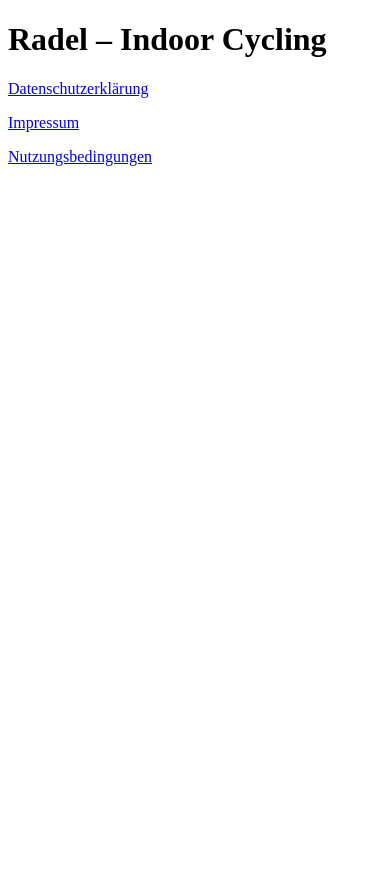
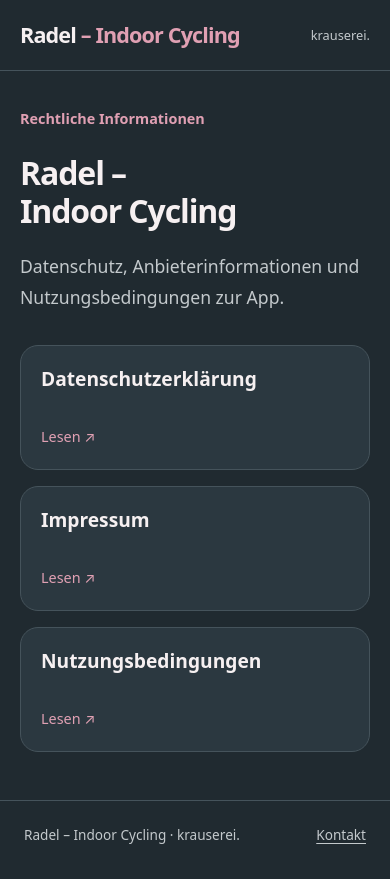
Before and after one commit to basti02k/radel-privacy, a plain HTML site: page index.html in a window 390 px wide. Before the commit the page ends 844 px from the top, so only its background shows below. Drawn offline with Linux system fonts and the light colour scheme.

Commit message:
Style Radel legal pages with responsive dark layout and section navigation

```diff
--- a/index.html
+++ b/index.html
@@ -1,18 +1,13 @@
-<!doctype html>
-<html lang="de">
-<head>
-<meta charset="utf-8">
-<meta name="viewport" content="width=device-width, initial-scale=1">
-<title>Radel – Indoor Cycling</title>
-</head>
-<body>
-<main>
-<h1>Radel – Indoor Cycling</h1>
-<nav aria-label="Rechtliche Informationen">
-<p><a href="privacy/">Datenschutzerklärung</a></p>
-<p><a href="privacy/#impressum">Impressum</a></p>
-<p><a href="privacy/#nutzungsbedingungen">Nutzungsbedingungen</a></p>
-</nav>
-</main>
-</body>
-</html>
+<!doctype html><html lang="de"><head><meta charset="utf-8"><meta name="viewport" content="width=device-width, initial-scale=1"><meta name="theme-color" content="#202a30"><title>Radel – Indoor Cycling</title><style>
+:root{color-scheme:dark;--bg:#202a30;--panel:#2b3840;--text:#f6f0f1;--muted:#c3c9cc;--accent:#e0a0b3;--line:#45535b;font-family:system-ui,-apple-system,BlinkMacSystemFont,"Segoe UI",sans-serif}
+*{box-sizing:border-box}html{scroll-behavior:smooth;scroll-padding-top:7rem}body{margin:0;background:var(--bg);color:var(--text);font-size:17px;line-height:1.75}a{color:var(--accent);text-underline-offset:.22em}a:hover{color:#ffcede}a:focus-visible{outline:3px solid var(--accent);outline-offset:5px;border-radius:3px}
+.site-header{border-bottom:1px solid var(--line);padding:1.1rem max(1.25rem,calc((100vw - 1120px)/2));display:flex;align-items:center;justify-content:space-between;gap:1rem}.brand{color:var(--text);font-weight:700;letter-spacing:-.04em;font-size:1.35rem;text-decoration:none}.brand span{color:var(--accent)}.maker{color:var(--muted);font-size:.9rem}
+main{max-width:1120px;margin:auto;padding:3.5rem 1.5rem 5rem;overflow-wrap:anywhere}h1,h2,h3{line-height:1.2;letter-spacing:-.035em}h1{font-size:clamp(2rem,5vw,3.8rem);font-weight:650;margin:0 0 1.3rem;max-width:22ch}h2{font-size:clamp(1.45rem,3vw,2rem);margin:2.6rem 0 1rem}h3{font-size:1.18rem;margin:2rem 0 .8rem;line-height:1.4}p{margin:0 0 1.2rem}li+li{margin-top:.65rem}ul{padding-left:1.4rem}strong{font-weight:650}
+.legal-nav{position:sticky;top:0;z-index:2;display:flex;flex-wrap:wrap;gap:.4rem;padding:.8rem max(1.25rem,calc((100vw - 1120px)/2));background:#202a30f5;border-bottom:1px solid var(--line);backdrop-filter:blur(14px)}.legal-nav a{text-decoration:none;color:var(--text);padding:.45rem .8rem;border-radius:2rem;font-size:.9rem}.legal-nav a:hover{background:var(--panel);color:var(--accent)}
+.legal-content{max-width:76ch}.legal-content>h1+p{color:var(--muted);font-size:.95rem;border-bottom:1px solid var(--line);padding-bottom:1.8rem;margin-bottom:2rem}.legal-content section{margin-top:4rem;padding-top:1.6rem;border-top:2px solid var(--accent)}.legal-content section>h2:first-child{margin-top:1rem;font-size:clamp(1.8rem,4vw,2.7rem)}
+.eyebrow{color:var(--accent);font-size:.9rem;font-weight:600;margin-bottom:1.4rem}.intro{color:var(--muted);max-width:48ch;font-size:1.1rem}.cards{display:grid;grid-template-columns:repeat(3,minmax(0,1fr));gap:1rem;margin-top:3rem}.card{display:flex;min-height:190px;flex-direction:column;justify-content:space-between;gap:2rem;padding:1.6rem;border:1px solid var(--line);border-radius:18px;background:var(--panel);color:var(--text);text-decoration:none;transition:border-color .15s,transform .15s}.card:hover{border-color:var(--accent);transform:translateY(-3px);color:var(--text)}.card-title{font-size:1.2rem;font-weight:600;line-height:1.4}.card-action{color:var(--accent);font-size:.9rem}
+footer{max-width:1120px;margin:auto;padding:1.4rem 1.5rem 2rem;border-top:1px solid var(--line);display:flex;justify-content:space-between;flex-wrap:wrap;gap:.8rem;color:var(--muted);font-size:.85rem}footer a{color:var(--muted)}
+@media(max-width:640px){body{font-size:16px}.site-header{padding:1rem 1.25rem}.maker{font-size:.8rem}main{padding:2.2rem 1.25rem 3rem}.legal-nav{padding:.65rem .6rem;gap:0}.legal-nav a{padding:.45rem .6rem;font-size:.8rem}.cards{grid-template-columns:1fr;margin-top:2rem}.card{min-height:125px;padding:1.25rem;gap:1.3rem}.legal-content section{margin-top:3rem}}
+@media(prefers-reduced-motion:reduce){html{scroll-behavior:auto}.card{transition:none}.card:hover{transform:none}}
+@media print{body{background:white;color:black}.site-header,.legal-nav,footer{display:none}main{padding:0;max-width:none}a{color:black}.legal-content{max-width:none}}
+</style></head><body><header class="site-header"><a class="brand" href="/radel-privacy/">Radel<span> – Indoor Cycling</span></a><span class="maker">krauserei.</span></header><main><p class="eyebrow">Rechtliche Informationen</p><h1>Radel –<br>Indoor Cycling</h1><p class="intro">Datenschutz, Anbieterinformationen und Nutzungsbedingungen zur App.</p><nav class="cards" aria-label="Rechtliche Informationen"><a class="card" href="privacy/"><span class="card-title">Datenschutzerklärung</span><span class="card-action">Lesen ↗</span></a><a class="card" href="privacy/#impressum"><span class="card-title">Impressum</span><span class="card-action">Lesen ↗</span></a><a class="card" href="privacy/#nutzungsbedingungen"><span class="card-title">Nutzungsbedingungen</span><span class="card-action">Lesen ↗</span></a></nav></main><footer><span>Radel – Indoor Cycling · krauserei.</span><a href="mailto:krauserei.app@gmail.com">Kontakt</a></footer></body></html>
```
